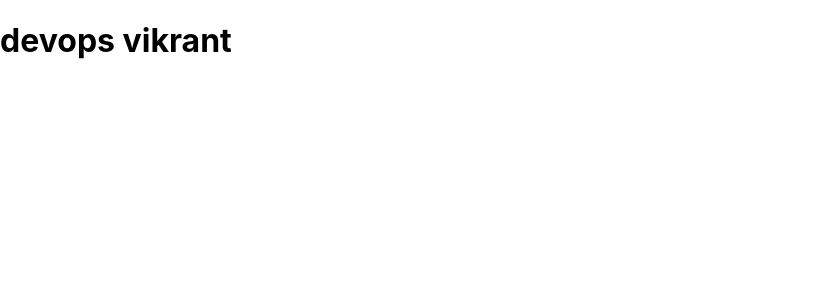
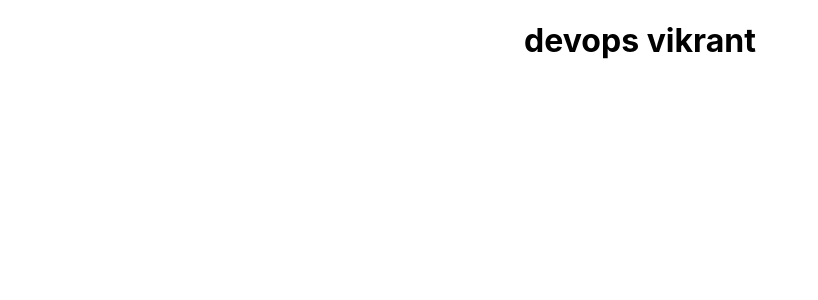
Before and after one commit to arjit547/symbol, a React (Create React App) app: page / in a window 1280 px wide. Shown: the top 300 px of the page, without its empty margins (0-818 px from the left). Built offline with nearby package versions, Linux system fonts and the light colour scheme.

Commit message:
Update App.js

```diff
--- a/src/App.js
+++ b/src/App.js
@@ -3,7 +3,7 @@ import './App.css';
 
 function App() {
     return (
-      <h1>  devops vikrant </h1>
+      <center><h1>  devops vikrant </h1></center>
     );
 }
 
```
